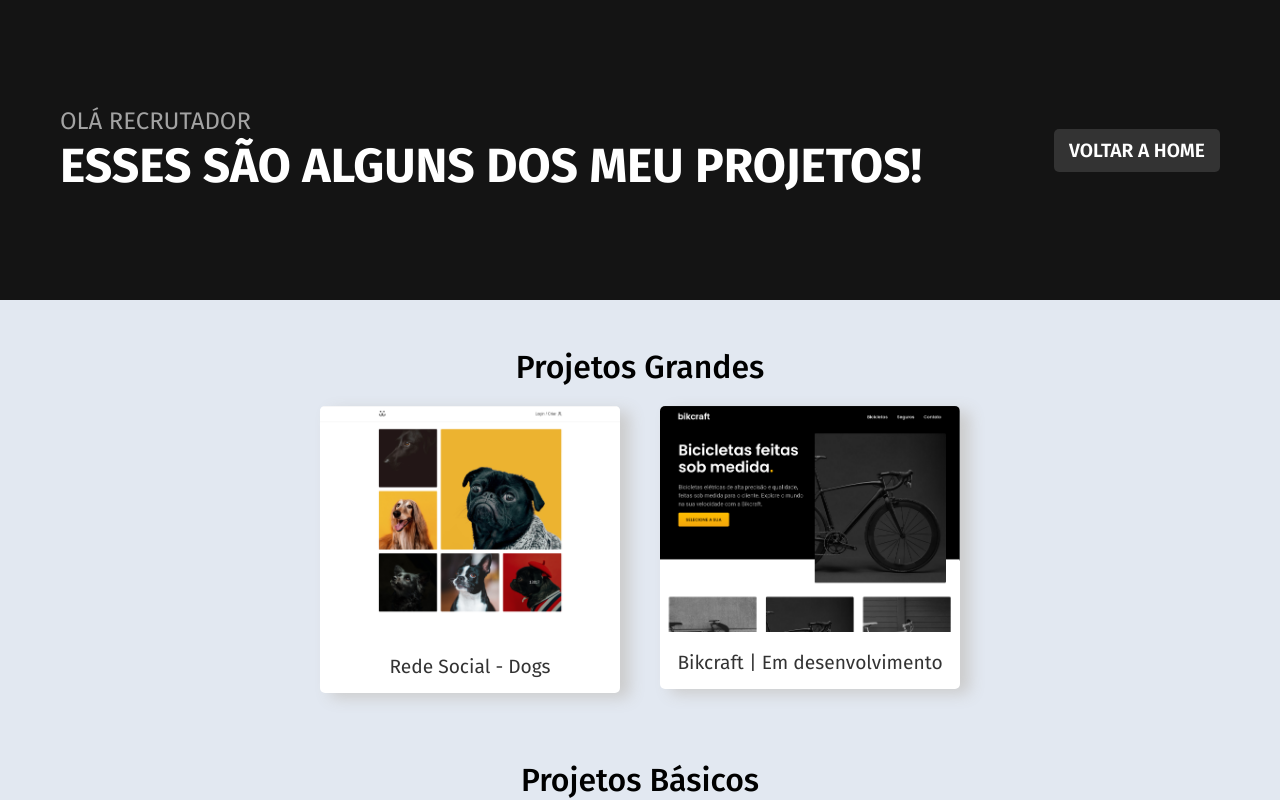
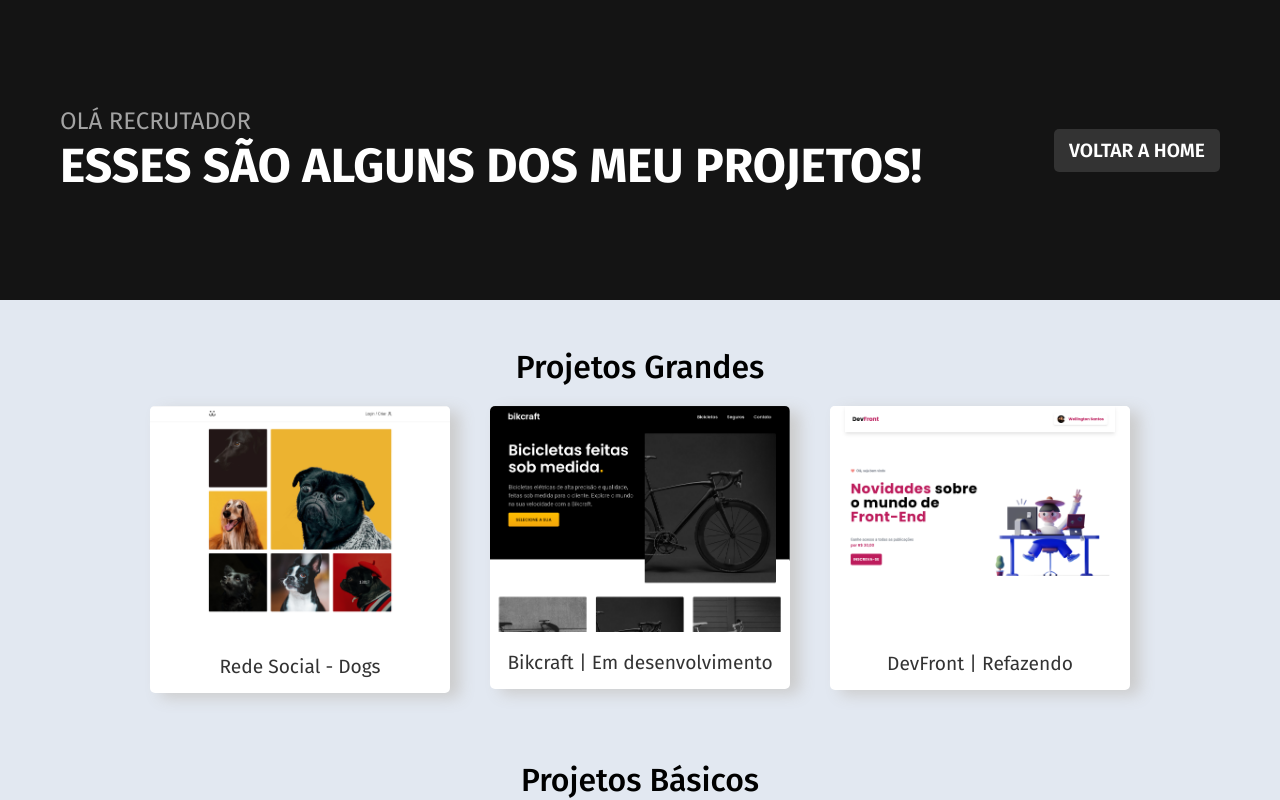
Before and after one commit to WellSantos-Dev/Portfolio, a React (Create React App) app: page /projetos in a window 1280 px wide. Shown: the top 800 px of the page. Built offline with nearby package versions, Linux system fonts and the light colour scheme.

Commit message:
Adicionando projeto DevFront

```diff
--- a/src/components/Items/dataProjects.js
+++ b/src/components/Items/dataProjects.js
@@ -5,6 +5,7 @@ import questions from '../../assets/project-photo/simpleProjects/questions.png'
 import cardapio from '../../assets/project-photo/simpleProjects/cardapio.png'
 import imageDogs from '../../assets/project-photo/dogs.png'
 import imageBikcraft from '../../assets/project-photo/bikcraft.png'
+import devfront from '../../assets/project-photo/devfront.png'
 
 export default [
     // PROJETOS PEQUENOS
@@ -54,5 +55,11 @@ export default [
       url: 'https://bikcraft-redesign.vercel.app/',
       image: `${imageBikcraft}`,
     },
+    {
+      id: 8,
+      name: 'DevFront | Refazendo',
+      url: 'https://devfrontmaster.vercel.app/',
+      image: `${devfront}`,
+    }
   ]
 ]
```
Also changed, not shown: src/assets/project-photo/devfront.png (added).
